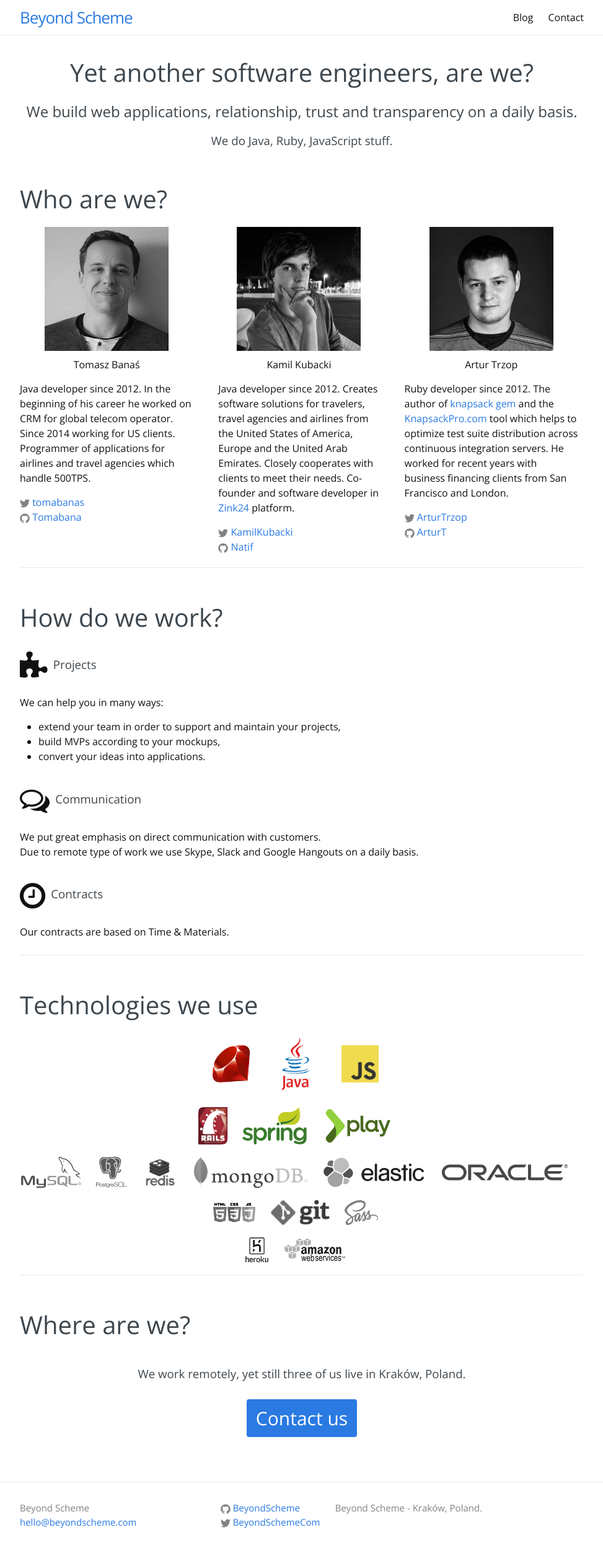
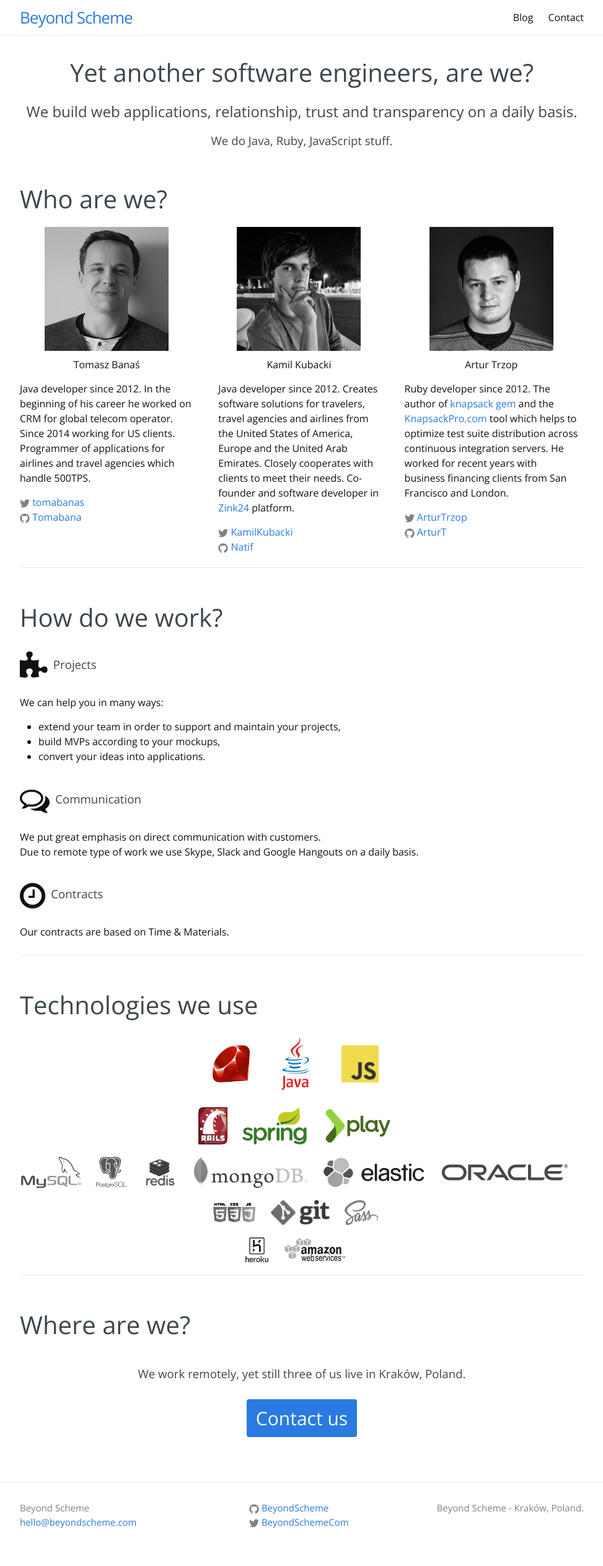
Before and after one commit to BeyondScheme/BeyondScheme.github.io, a Jekyll site: the page built from index.html, in a window 1280 px wide. Shown: the whole page at 62% size, without its empty margins (153-1126 px from the left). Built offline with Jekyll 4.4.1, drawn with Linux system fonts in a browser that asks for light colours; nearby versions of some CDN libraries.

Commit message:
Footer text align changes

```diff
--- a/_sass/_layout.scss
+++ b/_sass/_layout.scss
@@ -126,8 +126,8 @@
 }
 
 .footer-col-1 {
-  width: -webkit-calc(35% - (#{$spacing-unit} / 2));
-  width:         calc(35% - (#{$spacing-unit} / 2));
+  width: -webkit-calc(40% - (#{$spacing-unit} / 2));
+  width:         calc(40% - (#{$spacing-unit} / 2));
 }
 
 .footer-col-2 {
@@ -136,11 +136,15 @@
 }
 
 .footer-col-3 {
-  width: -webkit-calc(45% - (#{$spacing-unit} / 2));
-  width:         calc(45% - (#{$spacing-unit} / 2));
+  width: -webkit-calc(40% - (#{$spacing-unit} / 2));
+  width:         calc(40% - (#{$spacing-unit} / 2));
+  text-align: right;
 }
 
 @include media-query($on-laptop) {
+  .footer-col {
+    text-align: left;
+  }
   .footer-col-1,
   .footer-col-2 {
     width: -webkit-calc(50% - (#{$spacing-unit} / 2));
@@ -158,6 +162,7 @@
     float: none;
     width: -webkit-calc(100% - (#{$spacing-unit} / 2));
     width:         calc(100% - (#{$spacing-unit} / 2));
+    text-align: left;
   }
 }
 
```
